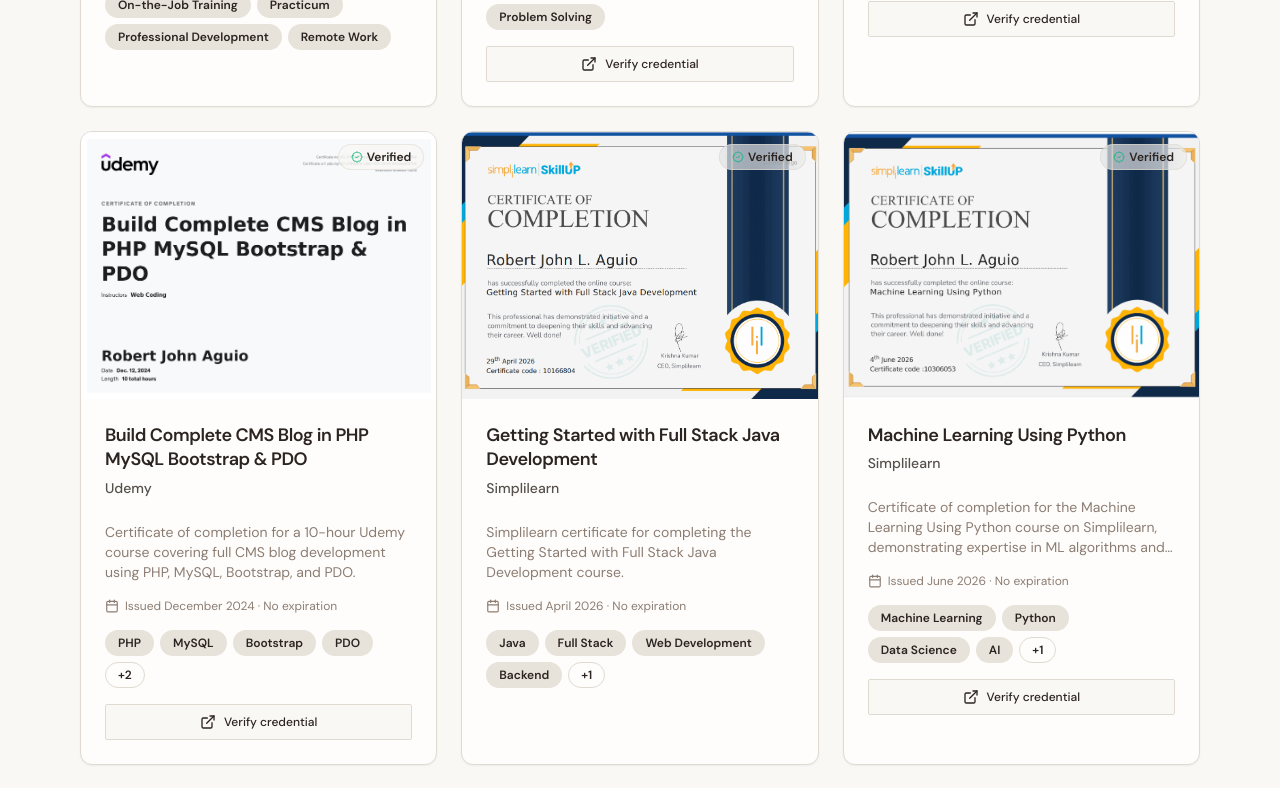
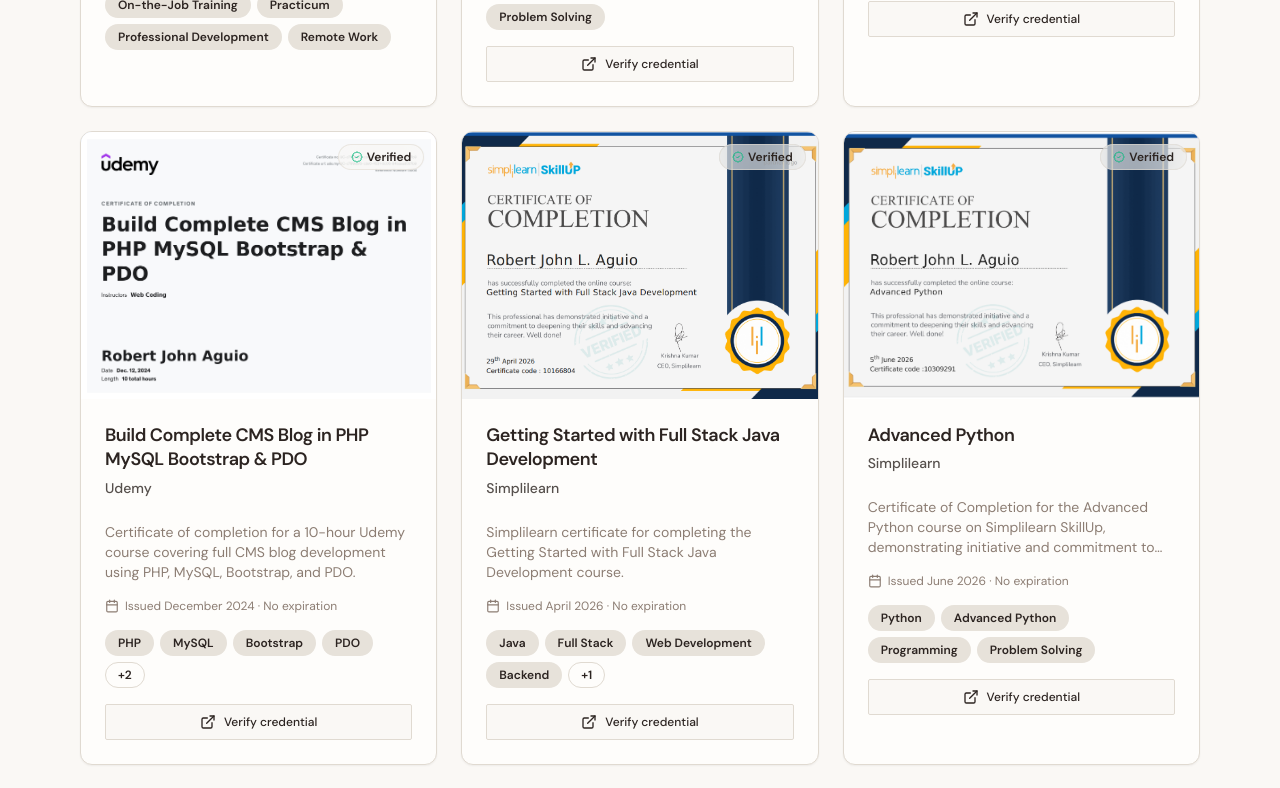
Before and after one commit to UserReji/Official-Portfolio, a Next.js app: page /certifications in a window 1280 px wide. Shown: the part 880-1668 px from the top of the page. Built offline with nearby package versions, Linux system fonts and the light colour scheme; no server answers.

Commit message:
add cert

```diff
--- a/src/data/certifications.ts
+++ b/src/data/certifications.ts
@@ -57,6 +57,7 @@
     issuer: "Simplilearn",
     issueDate: "2026-04-29",
     credentialId: "10166804",
+    credentialUrl: "https://simpli-web.app.link/e/Wo7IvXcsI3b",
     image: "/certifications/simplilearn.png",
     skills: ["Java", "Full Stack", "Web Development", "Backend", "Spring Boot"],
     description:
@@ -64,7 +65,19 @@
     neverExpires: true,
   },
   {
-    slug: "simplilearn-ml-python",
+    slug: "simplilearn-advanced-python",
+    title: "Advanced Python",
+    issuer: "Simplilearn",
+    issueDate: "2026-06-05",
+    credentialId: "10309291",
+    credentialUrl: "https://simpli-web.app.link/e/Ng66YT3mI3b",
+    image: "/certifications/AdvancePyCert.jpg",
+    skills: ["Python", "Advanced Python", "Programming", "Problem Solving"],
+    description:
+      "Certificate of Completion for the Advanced Python course on Simplilearn SkillUp, demonstrating initiative and commitment to deepening Python skills.",
+    neverExpires: true,
+  },
+  {
     title: "Machine Learning Using Python",
     issuer: "Simplilearn",
     issueDate: "2026-06-04",
```
Also changed, not shown: public/certifications/AdvancePyCert.jpg (added).
